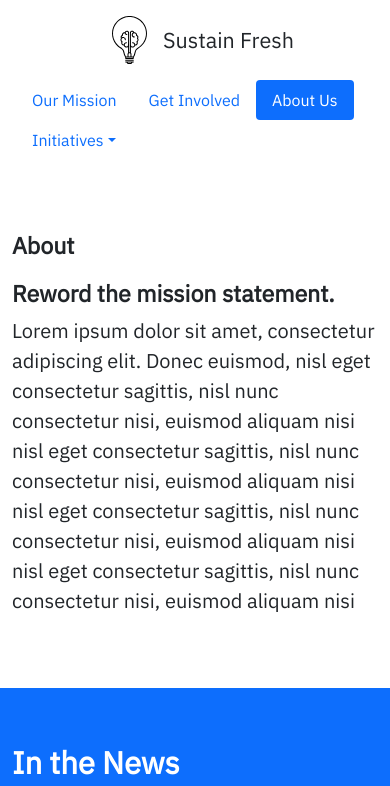
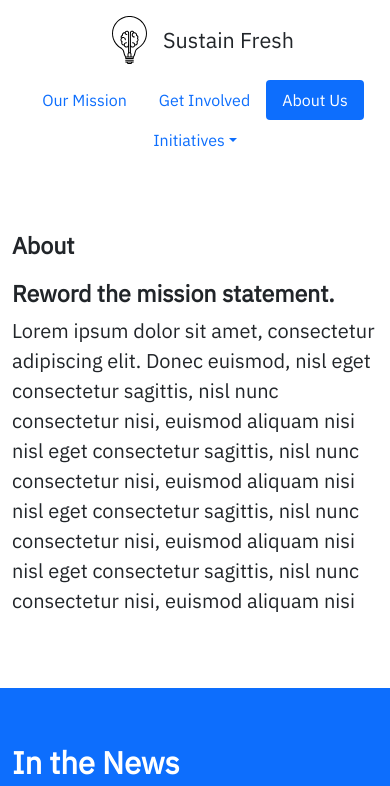
Before and after one commit to BM-Tech/SustainFresh-Website, a plain HTML site: page about/index.html in a window 390 px wide. Shown: the top 786 px of the page. Drawn offline with nearby package versions, Linux system fonts and the light colour scheme.

Commit message:
responsive nav

```diff
--- a/about/index.html
+++ b/about/index.html
@@ -20,7 +20,7 @@
             <span class="fs-4">Sustain Fresh</span>
         </a>
 
-        <ul class="nav nav-pills mx-3">
+        <ul class="nav nav-pills mx-3 responsivenav">
             <li class="nav-item"><a href="/#mission" class="nav-link" aria-current="page">Our Mission</a></li>
             <li class="nav-item"><a href="/#involve" class="nav-link">Get Involved</a></li>
             <li class="nav-item"><a href="#" class="nav-link active">About Us</a></li>
--- a/styles.css
+++ b/styles.css
@@ -3,9 +3,17 @@
     --color-secondary: #fafafa;
 }
 
+@media screen and (max-width: 768px) {
+    .responsivenav {
+        display: flex;
+        justify-content: center;
+    }
+}
+
 .bg-img{
     background: linear-gradient(#ffffff5a, #ffffff5a), url(https://www.workday.com/content/dam/web/zz/images/illustrations/img-diversity-hero-group.png);
     background-size: cover;
+    /* background-position: center; */
 }
 
 * {
@@ -15,6 +23,5 @@
 .dropdown:hover .dropdown-menu {
     display: block;
     margin-top: 0;
-    /* translate to the left 20 pixels */
     transform: translateX(-70px);
 }
```
Also changed, not shown: index.html (+5 -5 lines), initiatives/index.html (+1 -1 lines).
